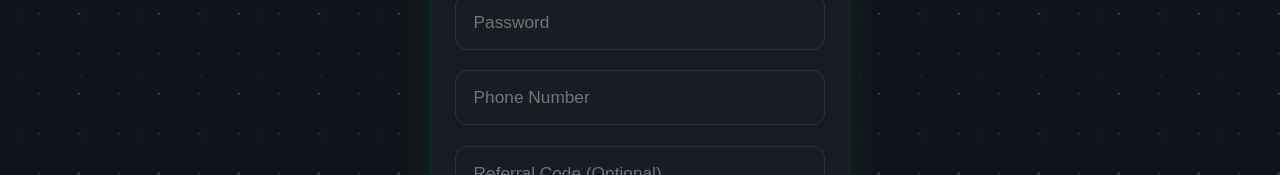
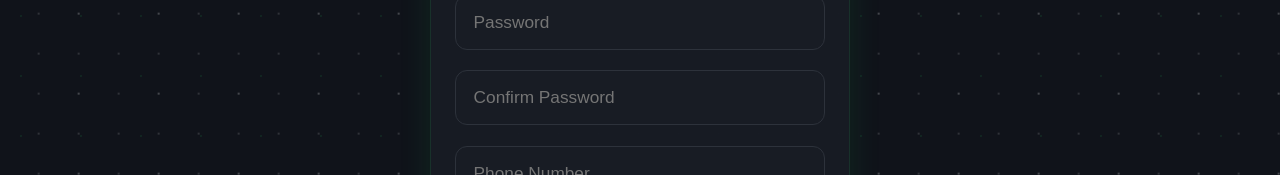
Before and after one commit to dukeheather/investmentsite, a React (Create React App) app in the folder investment-website/: page / in a window 1280 px wide. Both pictures are taken after a click on the button "Register". Shown: the part 305-480 px from the top of the page. Built offline with nearby package versions, Linux system fonts and the light colour scheme; the HTML template or start-up script is replaced by a standard one.

Commit message:
Add confirm password to registration, redesign modal, set vineyard image as banner, remove Day income/VIP Products tabs

```diff
--- a/investment-website/src/LoginRegister.js
+++ b/investment-website/src/LoginRegister.js
@@ -5,7 +5,7 @@ const API_URL = 'https://investmentsite-q1sz.onrender.com/api/auth';
 
 export default function LoginRegister({ user, setUser, setToken }) {
   const [mode, setMode] = useState('login');
-  const [form, setForm] = useState({ email: '', password: '', phone: '', referralCode: '' });
+  const [form, setForm] = useState({ email: '', password: '', phone: '', referralCode: '', confirmPassword: '' });
   const [error, setError] = useState('');
   const [loading, setLoading] = useState(false);
 
@@ -19,6 +19,11 @@ export default function LoginRegister({ user, setUser, setToken }) {
     setLoading(true);
     if (mode === 'register' && !form.phone) {
       setError('Phone number is required for registration.');
+      setLoading(false);
+      return;
+    }
+    if (mode === 'register' && form.password !== form.confirmPassword) {
+      setError('Passwords do not match.');
       setLoading(false);
       return;
     }
@@ -38,7 +43,7 @@ export default function LoginRegister({ user, setUser, setToken }) {
       localStorage.setItem('token', data.token);
       setToken(data.token);
       setUser(data.user);
-      setForm({ email: '', password: '', phone: '', referralCode: '' });
+      setForm({ email: '', password: '', phone: '', referralCode: '', confirmPassword: '' });
     } catch (err) {
       setError('Network error.');
     } finally {
@@ -48,7 +53,7 @@ export default function LoginRegister({ user, setUser, setToken }) {
 
   const handleLogout = () => {
     setUser(null);
-    setForm({ email: '', password: '', phone: '', referralCode: '' });
+    setForm({ email: '', password: '', phone: '', referralCode: '', confirmPassword: '' });
     localStorage.removeItem('token');
     setToken(null);
   };
@@ -57,7 +62,7 @@ export default function LoginRegister({ user, setUser, setToken }) {
     return (
       <div className="auth-fullscreen-bg">
         <div className="auth-banner">
-          <img src="https://images.unsplash.com/photo-1514361892635-cebb9b6c7ca5?auto=format&fit=crop&w=600&q=80" alt="Banner" />
+          <img src="/static/vineyard-banner.jpg" alt="Banner" />
           <div className="auth-banner-gradient" />
         </div>
         <div className="auth-center-card">
@@ -72,7 +77,7 @@ export default function LoginRegister({ user, setUser, setToken }) {
   return (
     <div className="auth-fullscreen-bg">
       <div className="auth-banner">
-        <img src="https://images.unsplash.com/photo-1514361892635-cebb9b6c7ca5?auto=format&fit=crop&w=600&q=80" alt="Banner" />
+        <img src="/static/vineyard-banner.jpg" alt="Banner" />
         <div className="auth-banner-gradient" />
       </div>
       <div className="auth-center-card">
@@ -97,6 +102,14 @@ export default function LoginRegister({ user, setUser, setToken }) {
           />
           {mode === 'register' && (
             <>
+              <input
+                type="password"
+                name="confirmPassword"
+                placeholder="Confirm Password"
+                value={form.confirmPassword}
+                onChange={handleChange}
+                disabled={loading}
+              />
               <input
                 type="tel"
                 name="phone"
```
